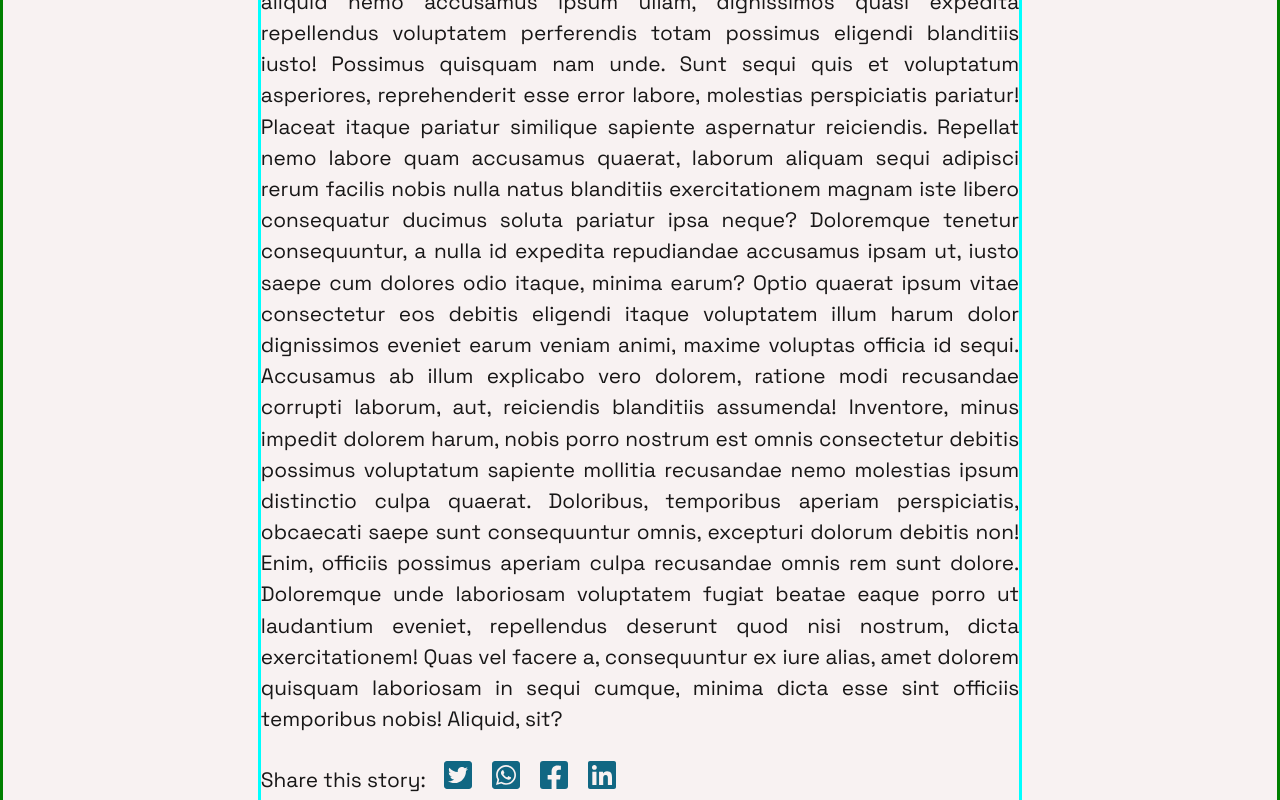
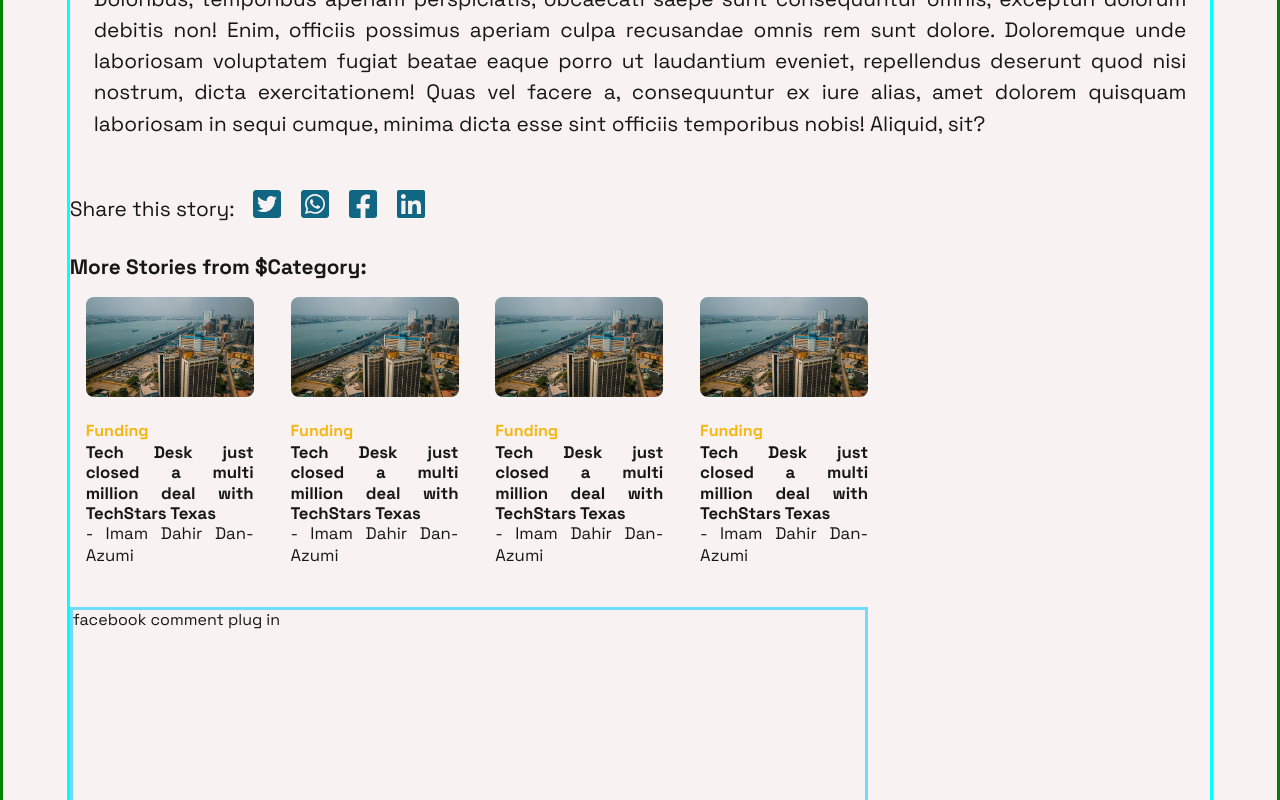
Before and after one commit to eimaam/tech-binge, a React (Create React App) app: page /post in a window 1280 px wide. Shown: the part 2000-2800 px from the top of the page. Built offline with nearby package versions, Linux system fonts and the light colour scheme.

Commit message:
post page mobile and tablet design wrapped

```diff
--- a/public/styles/css/style.css
+++ b/public/styles/css/style.css
@@ -589,6 +589,18 @@ section .section--contents .blog--card h2 {
   justify-content: flex-start;
   width: 60%;
 }
+@media only screen and (max-width: 1250px) {
+  #blogPost .container--item {
+    width: 95%;
+    margin: auto;
+  }
+}
+@media only screen and (min-width: 1250px) and (max-width: 1400px) {
+  #blogPost .container--item {
+    width: 90%;
+    margin: auto;
+  }
+}
 #blogPost .container--item img {
   width: 60%;
 }
@@ -620,16 +632,15 @@ section .section--contents .blog--card h2 {
 }
 @media only screen and (max-width: 1250px) {
   #blogPost .container--item .title {
-    width: 90%;
+    width: 100%;
   }
-}
-@media only screen and (min-width: 1250px) and (max-width: 1400px) {
-  #blogPost .container--item .title {
-    width: 90%;
+  #blogPost .container--item .title h2 {
+    font-size: 1.5rem;
   }
 }
 #blogPost .container--item > p {
   line-height: 1.5;
+  padding: 1.5rem;
 }
 #blogPost .container--item > p::first-letter {
   color: #f7b510;
@@ -637,6 +648,11 @@ section .section--contents .blog--card h2 {
   margin: 1rem 0.1rem 0.5rem 2rem;
   float: left;
   line-height: 0.65;
+}
+@media only screen and (max-width: 1250px) {
+  #blogPost .container--item > p {
+    padding: 0.5rem;
+  }
 }
 #blogPost .container--item .flex {
   align-items: center;
@@ -653,12 +669,16 @@ section .section--contents .blog--card h2 {
   font-size: 2rem;
 }
 #blogPost .container--item .more .posts {
+  width: 100%;
   display: flex;
   flex-direction: row;
   gap: 1.5rem;
   justify-content: center;
   align-items: center;
   overflow: scroll;
+  flex-wrap: wrap;
+  justify-content: flex-start;
+  gap: 0.3rem;
 }
 #blogPost .container--item .more .posts .blog--card {
   width: 200px;
--- a/public/styles/sass/_blogPostPage.scss
+++ b/public/styles/sass/_blogPostPage.scss
@@ -5,6 +5,14 @@
         align-items: flex-start;
         justify-content: flex-start;
         width: 60%;
+
+        @include mobile{
+            @include m-width;
+        }
+
+        @include tablet{
+            @include tablet-width;
+        }
 
         img{
             width: 60%;
@@ -36,22 +44,31 @@
             }
 
             @include mobile{
-                width: 90%;
-            }
+                width: 100%;
 
-            @include tablet{
-                width: 90%;
+                h2{
+                    font-size: 1.5rem;
+                }
             }
         }
 
         & > p{
             line-height: 1.5;
+            padding: $m-pad;
+
+            // drop cap
             &::first-letter{
                 color: $secondary;
                 font-size: 6rem;
                 margin: 1rem 0.1rem 0.5rem 2rem;
                 float: left;
                 line-height: 0.65;
+            }
+
+            // mobile styling
+            @include mobile{
+                padding: $xs-pad;
+
             }
         }
 
@@ -70,8 +87,12 @@
 
         .more{
             .posts{
+                width: 100%;
                 @include flex-row;
                 overflow: scroll;
+                flex-wrap: wrap;
+                justify-content: flex-start;
+                gap: 0.3rem;
 
                 .blog--card{
                     width: 200px;
@@ -86,6 +107,9 @@
                     }
                 }
             }
+
+            // mobile
+
         }
 
         // comment box
--- a/src/components/Homepage/BlogPostPage.js
+++ b/src/components/Homepage/BlogPostPage.js
@@ -32,7 +32,7 @@ export const BlogPostPage = () => {
             <h3><a href="/" target="_blank"><FaLinkedin /></a></h3>
           </div>
         <div className='more'>
-          <h3>More Stories from Category</h3>
+          <h3>More Stories from $Category:</h3>
           <div className='posts'>
             <BlogCard />
             <BlogCard />
```
Also changed, not shown: 1 other file (tests, documents, lock files or other folders).
